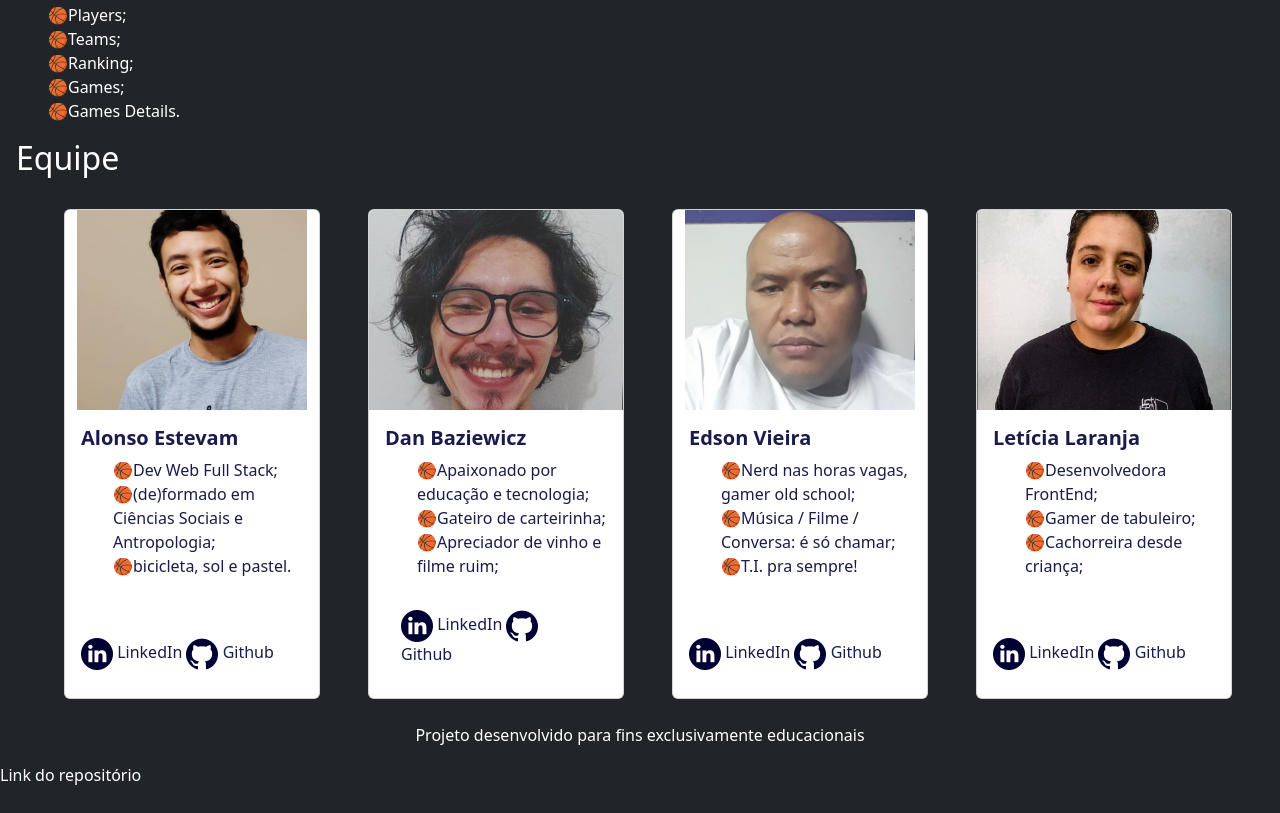
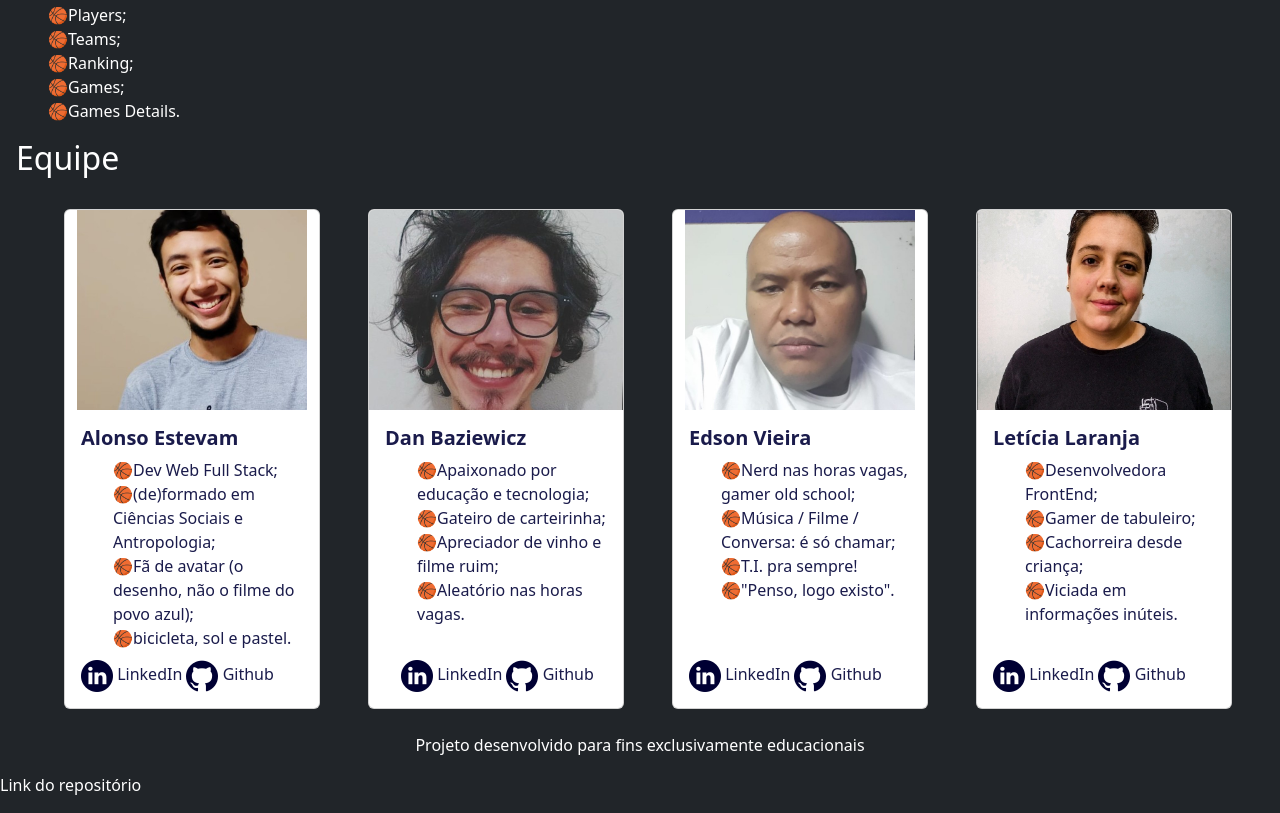
Before and after one commit to lelaranja/ConsultaSQL_NBA, a plain HTML site: page index.html in a window 1280 px wide. Shown: the part 674-1487 px from the top of the page. Drawn offline with nearby package versions, Linux system fonts and the light colour scheme; a script that the page names is missing.

Commit message:
fix: correção do posicionamento dos cards

```diff
--- a/assets/style.css
+++ b/assets/style.css
@@ -60,7 +60,7 @@ red: #D00927
 
   .card-person {
     max-width: 16rem;
-    height: 700px;
+    height: 500px !important;
     display: flex;
     transition-timing-function: ease;
     transition: 0.6s;
@@ -76,10 +76,10 @@ red: #D00927
     margin-top: 10rem !important;
   }
 
-  /* .card-bottom {
+  .card-bottom {
     position: absolute;
     bottom: 0;
-} */
+}
 
   .bullet {
     list-style: none;
--- a/index.html
+++ b/index.html
@@ -52,8 +52,6 @@
     <h2>Gráficos</h2>
     <script id="infogram_0_10237e13-e5bf-45bd-98bb-95af8d199a85" title="teste1" src="https://e.infogram.com/js/dist/embed.js?RCE" type="text/javascript"></script>
     <div style="padding:8px 0;font-family:Arial!important;font-size:13px!important;line-height:15px!important;text-align:center;border-top:1px solid #dadada;margin:0 auto; width: 50%"><a href="https://infogram.com/" style="color:#989898!important;text-decoration:none!important;" target="_blank" rel="nofollow">Feito no site Infogram</a></div>
-
-    <!-- <a href="https://infogram.com/10237e13-e5bf-45bd-98bb-95af8d199a85" style="color:#989898!important;text-decoration:none!important; font-size: 1rem;" target="_blank">Link dos gráficos aqui</a><br> -->
   </main>
 
   <!-- Sobre -->
@@ -72,7 +70,6 @@
   </section>
 
     <!-- Equipe -->
-
   <section id="equipe" class="ms-3">
       <h2>Equipe</h2>
       <div class="container-fluid d-flex justify-content-center flex-wrap">
@@ -84,6 +81,7 @@
                   <ul>
                       <li class="bullet">Dev Web Full Stack;</li>
                       <li class="bullet">(de)formado em Ciências Sociais e Antropologia;</li>
+                      <li class="bullet">Fã de avatar (o desenho, não o filme do povo azul);</li>
                       <li class="bullet">bicicleta, sol e pastel.</li>
                   </ul>
               </div>
@@ -104,6 +102,7 @@
                         <li class="bullet">Apaixonado por educação e tecnologia;</li>
                         <li class="bullet">Gateiro de carteirinha;</li>
                         <li class="bullet">Apreciador de vinho e filme ruim;</li>
+                        <li class="bullet">Aleatório nas horas vagas.</li>
                     </ul>
                 </div>
                 <div class="card-body card-bottom">
@@ -123,6 +122,7 @@
                         <li class="bullet">Nerd nas horas vagas, gamer old school;</li>
                         <li class="bullet">Música / Filme / Conversa: é só chamar;</li>
                         <li class="bullet">T.I. pra sempre!</li>
+                        <li class="bullet">"Penso, logo existo".</li>
                     </ul>
                 </div>
             </div>
@@ -142,6 +142,7 @@
                       <li class="bullet">Desenvolvedora FrontEnd;</li>
                         <li class="bullet">Gamer de tabuleiro;</li>
                         <li class="bullet">Cachorreira desde criança;</li>
+                        <li class="bullet">Viciada em informações inúteis.</li>
                     </ul>
                 </div>
             </div>
```
